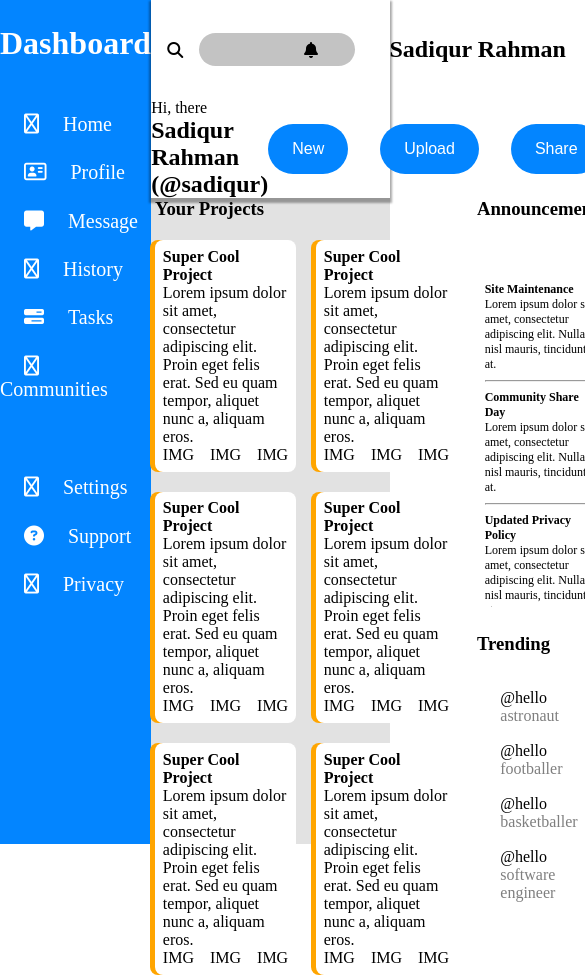
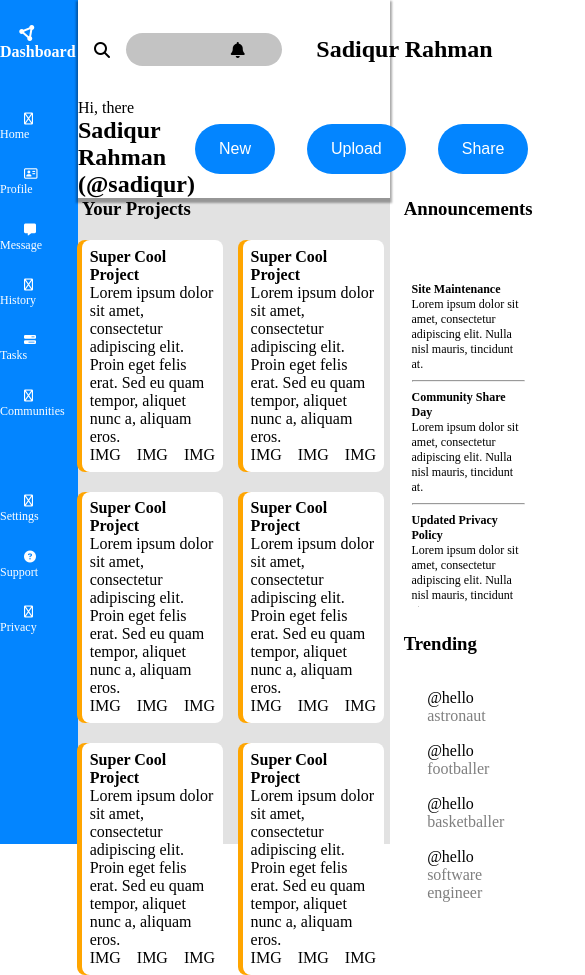
Before and after one commit to xzodior/Admin-Dashboard, a plain HTML site: page index.html in a window 390 px wide. Shown: the top 975 px of the page, 585 px wide, since content can reach past the window. Drawn offline with Linux system fonts and the light colour scheme.

Commit message:
use clamp() function to make font responsive

```diff
--- a/index.html
+++ b/index.html
@@ -31,7 +31,7 @@
             </div>
         </header>
         <div id="sidebar">
-            <h1>Dashboard</h1>
+            <h1><i class="fa-solid fa-circle-nodes"></i>Dashboard</h1>
             <ul>
                 <li><i class="fa-regular fa-house"></i>Home</li>
                 <li><i class="fa-regular fa-address-card"></i>Profile</li>
--- a/style.css
+++ b/style.css
@@ -85,6 +85,11 @@
 
 #sidebar > h1 {
     margin-top: 3vh;
+    font-size: clamp(1rem, 2.5vw, 2rem);
+}
+
+#sidebar > h1 > i {
+    padding: 0 1.2rem;
 }
 
 #sidebar > ul {
@@ -96,6 +101,7 @@
     padding-bottom: 3vh;
     font-size: 1.25rem;
     cursor: pointer;
+    font-size: clamp(0.75rem, 1.5vw, 1.25rem)
 }
 
 #sidebar > ul > li > i{
```
